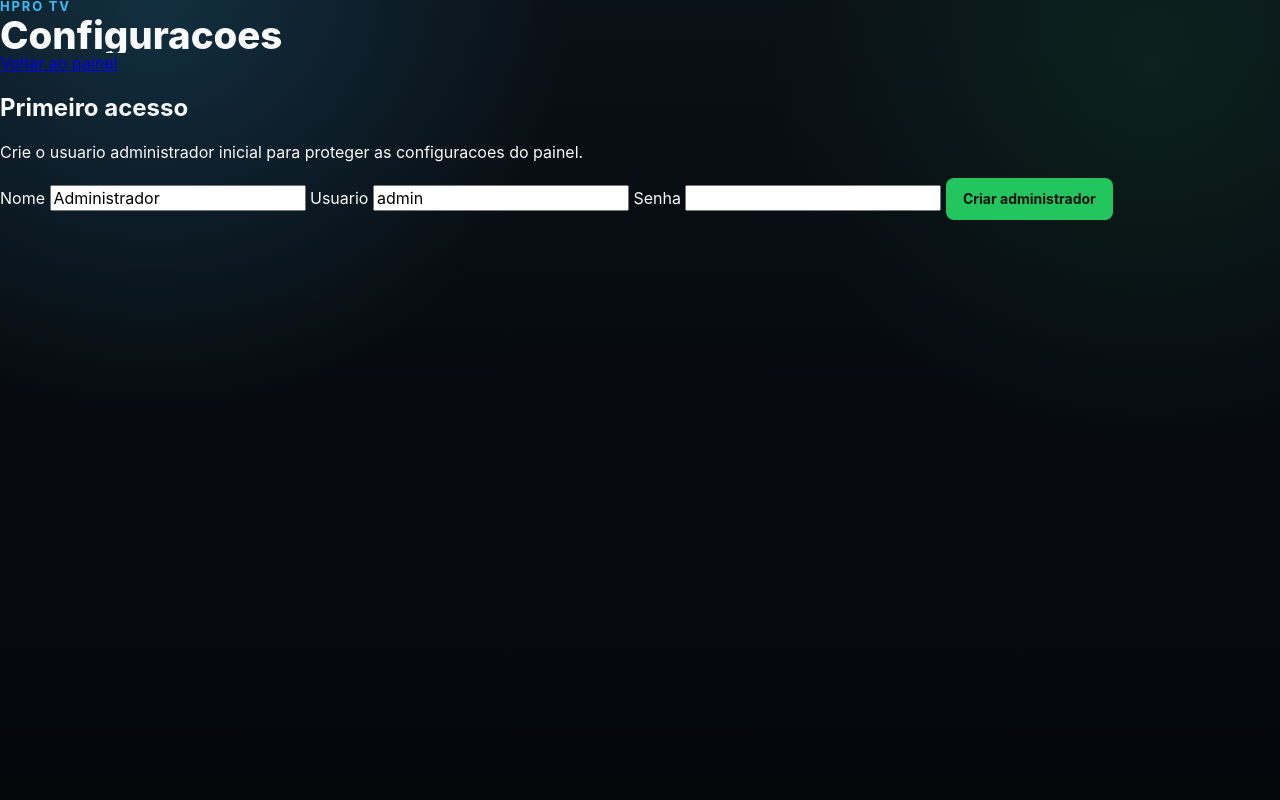
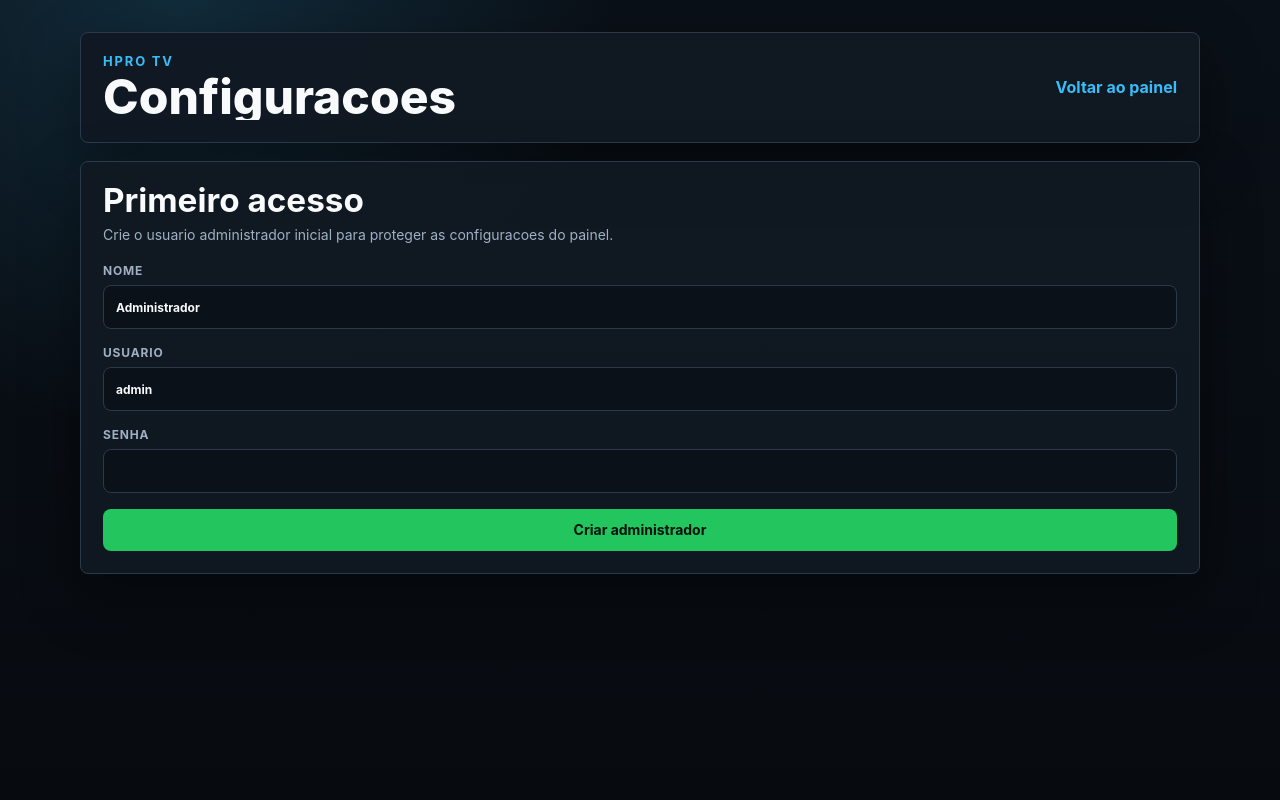
Before and after one commit to matheusoliveirait/zabbix-monitor-tv, a PHP site: page /admin.html in a window 1280 px wide. Run offline with PHP 8.4, Linux system fonts and the light colour scheme; data that the repository does not hold is empty.

Commit message:
Adiciona estilos do admin

```diff
--- a/styles.css
+++ b/styles.css
@@ -802,6 +802,146 @@
       background: var(--ok);
     }
 
+    .admin-page {
+      min-height: 100%;
+      overflow: auto;
+      background:
+        radial-gradient(circle at 14% 0%, rgba(56, 189, 248, 0.16), transparent 32%),
+        linear-gradient(180deg, #0a1017 0%, #070b10 100%);
+    }
+
+    .admin-shell {
+      width: min(1120px, calc(100vw - 32px));
+      min-height: 100vh;
+      margin: 0 auto;
+      padding: 32px 0;
+      display: grid;
+      align-content: start;
+      gap: 18px;
+    }
+
+    .admin-header,
+    .admin-panel {
+      border: 1px solid var(--border);
+      border-radius: 8px;
+      background: rgba(16, 25, 35, 0.94);
+      box-shadow: var(--shadow);
+    }
+
+    .admin-header {
+      display: flex;
+      align-items: center;
+      justify-content: space-between;
+      gap: 18px;
+      padding: 22px;
+    }
+
+    .admin-header h1 {
+      margin-top: 6px;
+      font-size: clamp(30px, 4vw, 48px);
+    }
+
+    .admin-link {
+      color: var(--info);
+      text-decoration: none;
+      font-weight: 700;
+      white-space: nowrap;
+    }
+
+    .admin-panel {
+      padding: 22px;
+    }
+
+    .admin-panel[data-type="error"] {
+      border-color: rgba(239, 68, 68, 0.46);
+      color: #fecaca;
+    }
+
+    .admin-panel[data-type="success"] {
+      border-color: rgba(34, 197, 94, 0.46);
+      color: #bbf7d0;
+    }
+
+    .admin-panel[data-type="warning"] {
+      border-color: rgba(245, 158, 11, 0.46);
+      color: #fde68a;
+    }
+
+    .admin-panel h2 {
+      margin: 0 0 8px;
+      font-size: clamp(24px, 2.6vw, 34px);
+      line-height: 1;
+    }
+
+    .admin-muted,
+    .admin-hint {
+      margin: 0;
+      color: var(--muted);
+      font-size: 14px;
+      line-height: 1.45;
+    }
+
+    .admin-form,
+    .admin-grid-form {
+      display: grid;
+      gap: 16px;
+      margin-top: 18px;
+    }
+
+    .admin-grid-form {
+      grid-template-columns: repeat(3, minmax(0, 1fr));
+    }
+
+    .admin-form label,
+    .admin-grid-form label {
+      display: grid;
+      gap: 7px;
+      color: var(--muted);
+      font-size: 12px;
+      font-weight: 650;
+      text-transform: uppercase;
+      letter-spacing: 0.07em;
+    }
+
+    .admin-form input,
+    .admin-grid-form input,
+    .admin-grid-form select {
+      width: 100%;
+      height: 44px;
+      border: 1px solid var(--border);
+      border-radius: 8px;
+      background: #0b1118;
+      color: var(--text);
+      padding: 0 12px;
+      outline: none;
+    }
+
+    .admin-form input:focus,
+    .admin-grid-form input:focus,
+    .admin-grid-form select:focus {
+      border-color: #64748b;
+    }
+
+    .admin-grid-form .full {
+      grid-column: 1 / -1;
+    }
+
+    .admin-panel-head,
+    .admin-actions {
+      display: flex;
+      align-items: center;
+      justify-content: space-between;
+      gap: 12px;
+    }
+
+    .admin-actions {
+      justify-content: flex-end;
+    }
+
+    .admin-actions .action {
+      text-decoration: none;
+    }
+
     @media (max-height: 820px) and (min-width: 821px) {
       .topbar {
         gap: 20px;
@@ -932,4 +1072,15 @@
       .duration {
         grid-area: dur;
       }
+
+      .admin-header,
+      .admin-panel-head,
+      .admin-actions {
+        align-items: stretch;
+        flex-direction: column;
+      }
+
+      .admin-grid-form {
+        grid-template-columns: 1fr;
+      }
     }
```
